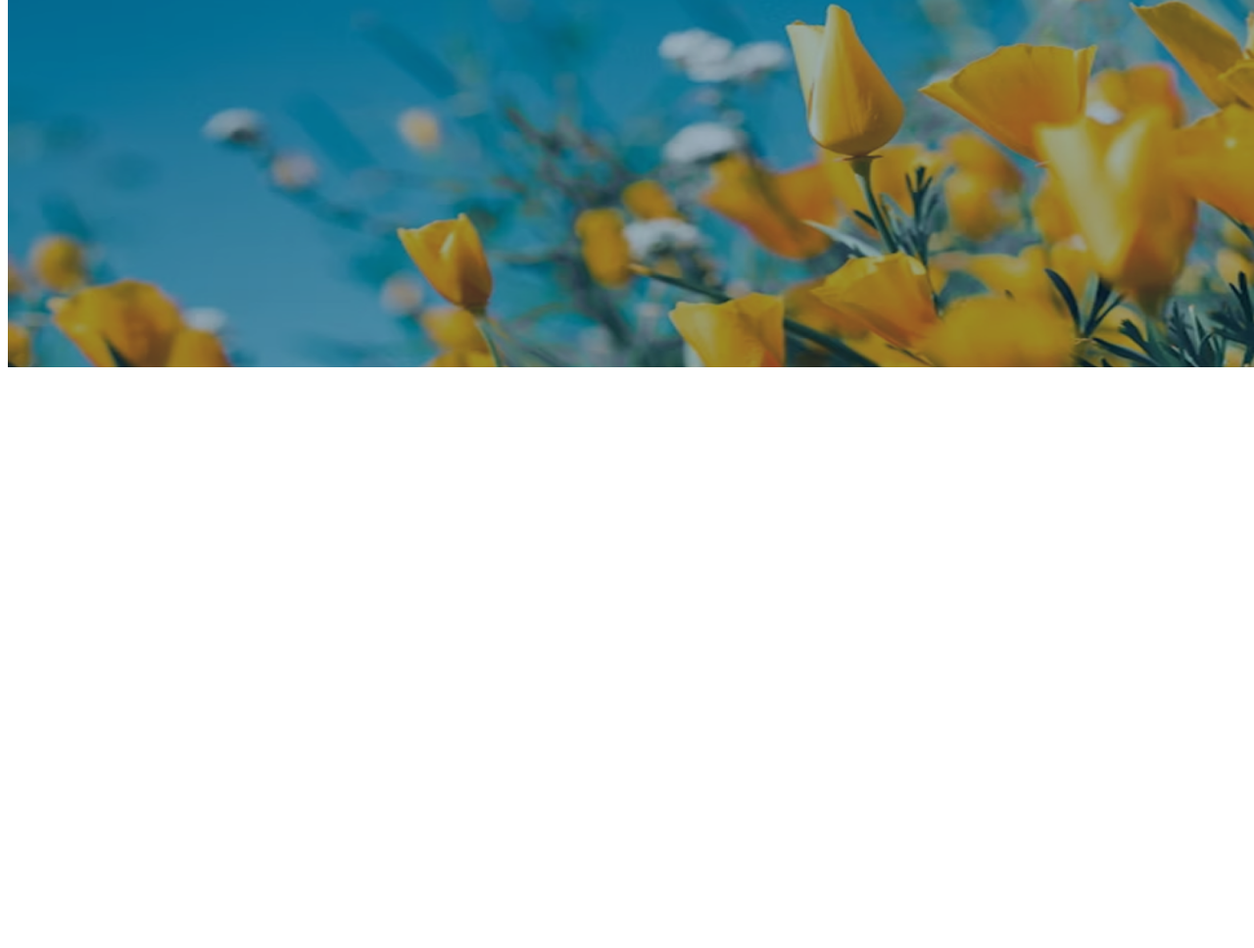
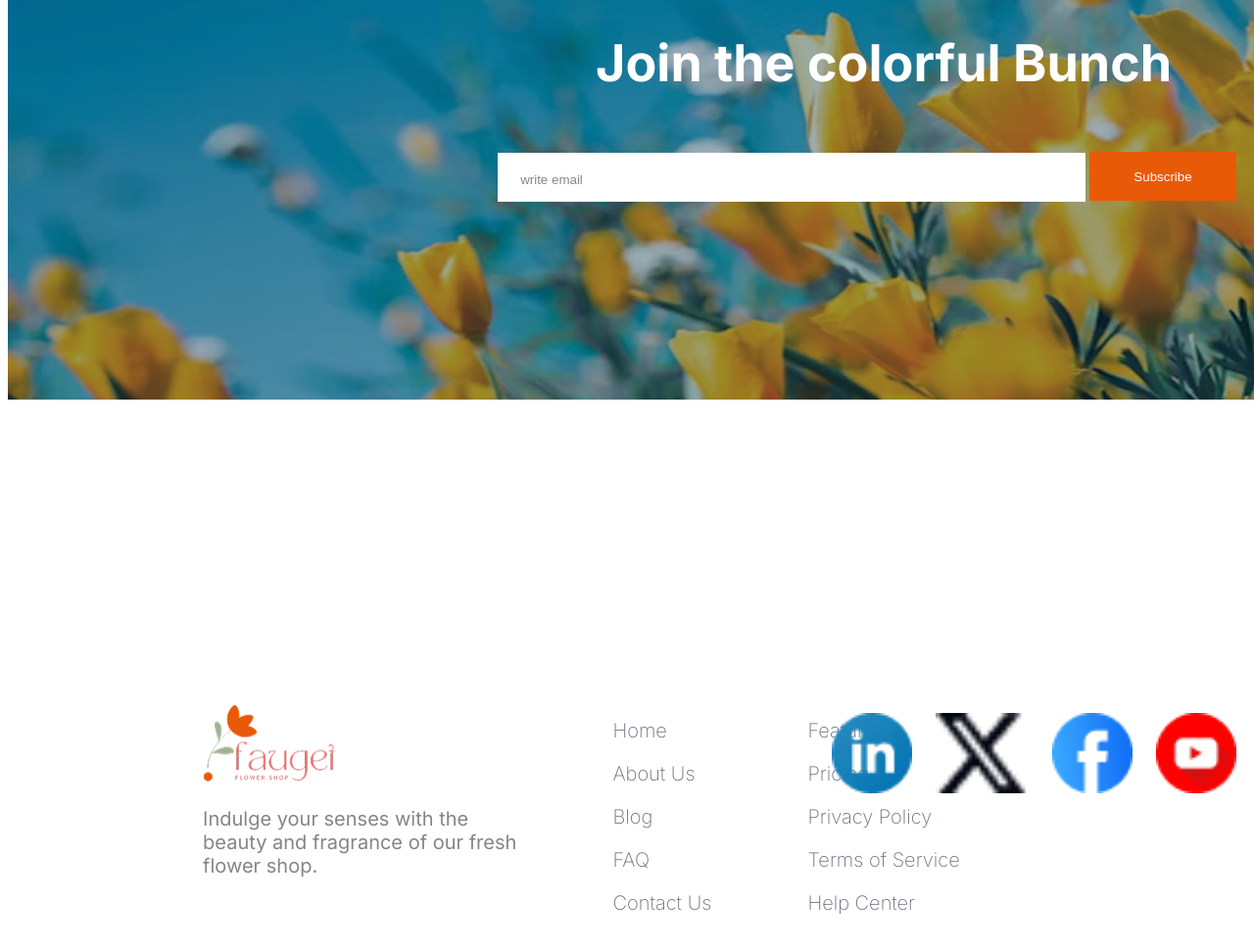
Before and after one commit to Ahanafliman/second-assignment, a plain HTML site: page assignment2.html in a window 1280 px wide. Shown: the part 5217-6185 px from the top of the page at 98% size. Before the commit the page ends 5604 px from the top, so only its background shows below. Drawn offline with Linux system fonts and the light colour scheme.

Commit message:
added footer section

```diff
--- a/assignment2.html
+++ b/assignment2.html
@@ -125,6 +125,41 @@
         <section class="footer-contain">
             <div><img src="assets/news-letter-bg.png" alt=""></div>
         </section>
+        <section>
+           <div> <h6 class="bunch inter-font">Join the colorful Bunch</h6></div>
+            <button class="btn1">write email</button>
+            <button class="btn2">Subscribe</button>
+        </section>
+        <section class="footer-items">
+            <div >
+                <img src="assets/logo.png" alt="">
+                <p class="inter-font">Indulge your senses with the <br> beauty and fragrance of our fresh <br> flower shop. </p>
+            </div>
+            <div>
+                <ul class="inter-font">
+                    <li>Home</li>
+                    <li>About Us</li>
+                    <li>Blog</li>
+                    <li>FAQ</li>
+                    <li>Contact Us</li>
+                </ul>
+                </div>
+                <div>
+                <ul class="inter-font">
+                    <li>Features</li>
+                    <li>Pricing</li>
+                    <li>Privacy Policy</li>
+                    <li>Terms of Service</li>
+                    <li>Help Center</li>
+                </ul>
+                </div>
+            <div class="footer-img">
+                <img src="assets/icon-linkedin.png" alt="">
+                <img src="assets/icon-twitter.png" alt="">
+                <img src="assets/icon-facebook.png" alt="">
+                <img src="assets/icon-youtube.png" alt="">
+            </div>
+        </section>
     </footer>
 </body>
 </html>
--- a/style.css
+++ b/style.css
@@ -202,9 +202,74 @@ section h1{
     height: 500px;
 }
 footer section div img{
-    height: 500px;
+    height: 533px;
     width: 1900px;
 }
 .footer-contain img {
-    margin: 120px, 0px;
+
 }
+footer{
+
+}
+.btn1{
+    height: 50px;
+    width: 600px;
+    background-color: #FFFFFF;
+    color: #0000007a;
+    padding: 20px 500px 20px 10px;
+    border: none;
+    position: relative;
+    bottom: 450px;
+    left: 500px;
+
+}
+.btn2{
+    height: 50px;
+    width: 150px;
+    background-color: #E95A08;
+    color: #FFFFFF;
+    padding: 20px auto;
+    border: none;
+    position: relative;
+    bottom: 453px;
+    left: 500px;
+
+}
+.bunch {
+    font-size: 3.25em;
+    font-weight: bold;
+    color: #FFFFFF;
+    position: relative;
+    bottom:500px ;
+    left: 600px;
+}
+
+.footer-items {
+    display: flex;
+    justify-content: space-around;
+    margin: 50px 170px;
+
+}
+.footer-items img {
+    height: 82px;
+    width: 135px;
+}
+.footer-items ul{
+    list-style: none;
+    font-size: 1em;
+    font-weight: 400;
+    color: #6B7280;
+}
+.footer-items p{
+    font-size: 1.25em;
+    font-weight: 400;
+    color: #0000007a;
+}
+
+.footer-img{
+    height: 5px;
+    width: 5px;
+    margin: 20px 15px;
+    display: flex;
+    gap: 24px;
+}
```
